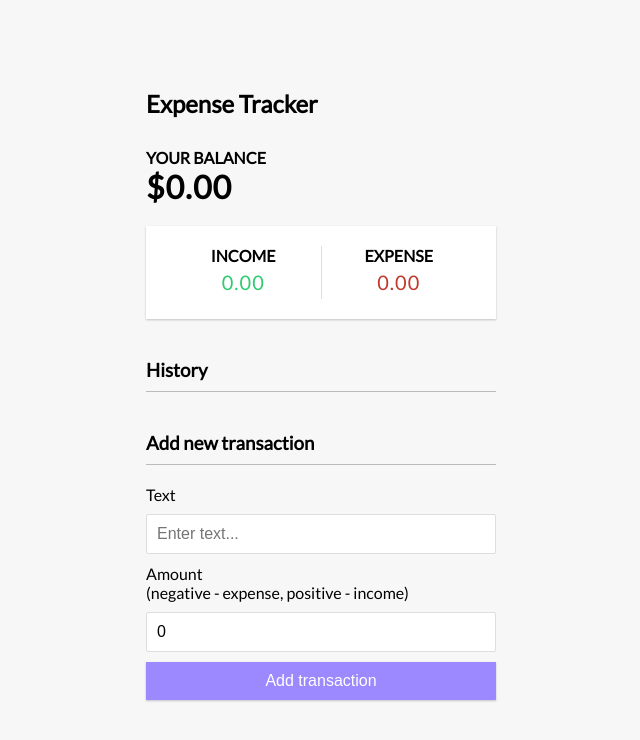
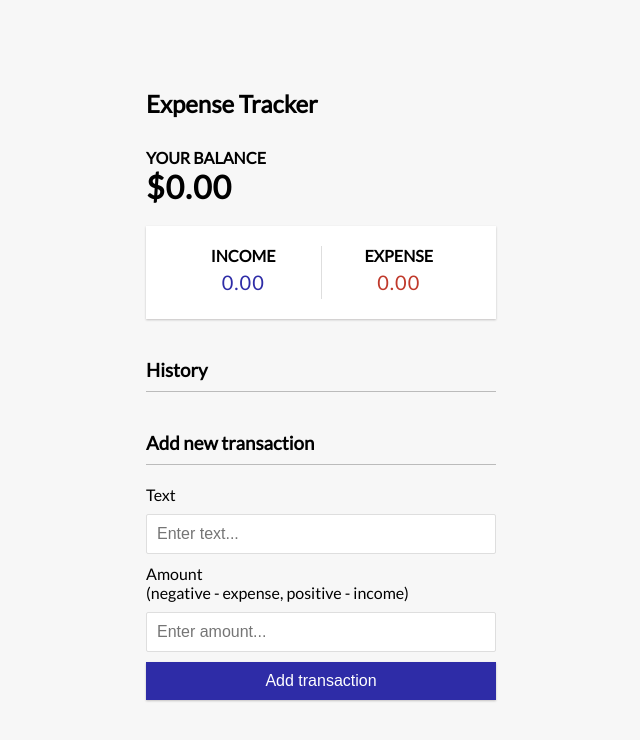
Before and after one commit to ammarabrahani/expenseincomeapp, a React (Create React App) app: page / in a window 1280 px wide. Shown: the top 740 px of the page, without its empty margins (319-959 px from the left). Built offline with nearby package versions, Linux system fonts and the light colour scheme; the HTML template or start-up script is replaced by a standard one.

Commit message:
updated app.css

```diff
--- a/src/App.css
+++ b/src/App.css
@@ -17,6 +17,7 @@ body {
   min-height: 100vh;
   margin: 0;
   font-family: 'Lato', sans-serif;
+  background-image: url('images/photo.jpeg') no-repeat center center fixed;
 }
 
 .container {
@@ -65,7 +66,7 @@ h4 {
 }
 
 .money.plus {
-  color: #2ecc71;
+  color:#2e2ca7;
 }
 
 .money.minus {
@@ -89,7 +90,7 @@ input[type='number'] {
 
 .btn {
   cursor: pointer;
-  background-color: #9c88ff;
+  background-color:#2e2ca7;
   box-shadow: var(--box-shadow);
   color: #fff;
   border: 0;
@@ -123,11 +124,11 @@ input[type='number'] {
 }
 
 .list li.plus {
-  border-right: 5px solid #2ecc71;
+  border-right: 5px solid #2e2ca7;
 }
 
 .list li.minus {
-  border-right: 5px solid #c0392b;
+  border-right: 5px solid #c7200e;
 }
 
 .delete-btn {
--- a/src/components/AddTransaction.js
+++ b/src/components/AddTransaction.js
@@ -3,7 +3,7 @@ import { GlobalContext } from '../context/GlobalState';
 
 export const AddTransaction = () => {
   const [text, setText] = useState('');
-  const [amount, setAmount] = useState(0);
+  const [amount, setAmount] = useState('');
 
   const { addTransaction } = useContext(GlobalContext);
 
--- a/src/components/IncomeExpenses.js
+++ b/src/components/IncomeExpenses.js
@@ -12,8 +12,7 @@ export const IncomeExpenses = () => {
     .toFixed(2);
 
   const expense = (
-    amounts.filter(item => item < 0).reduce((acc, item) => (acc += item), 0) *
-    -1
+    amounts.filter(item => item < 0).reduce((acc, item) => (acc += item), 0)
   ).toFixed(2);
 
   return (
```
Also changed, not shown: src/images/photo.jpeg (added).
